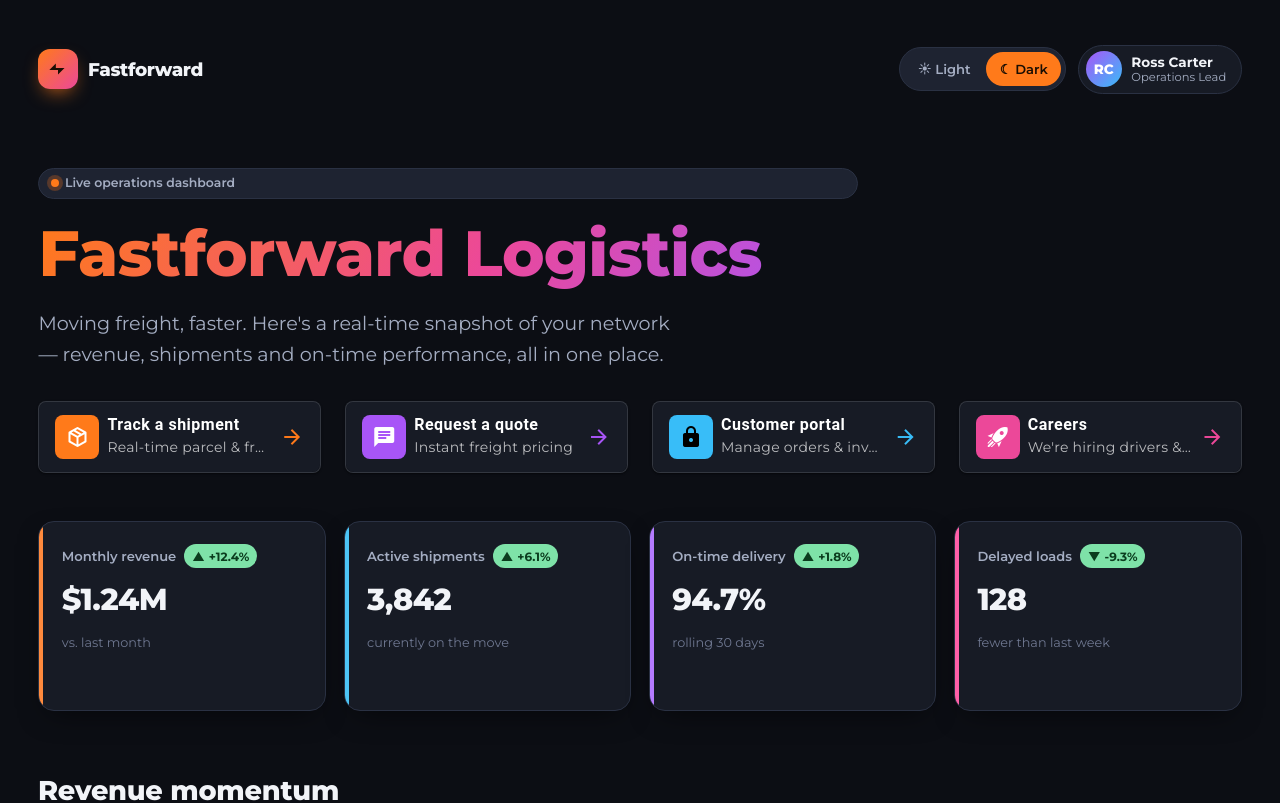
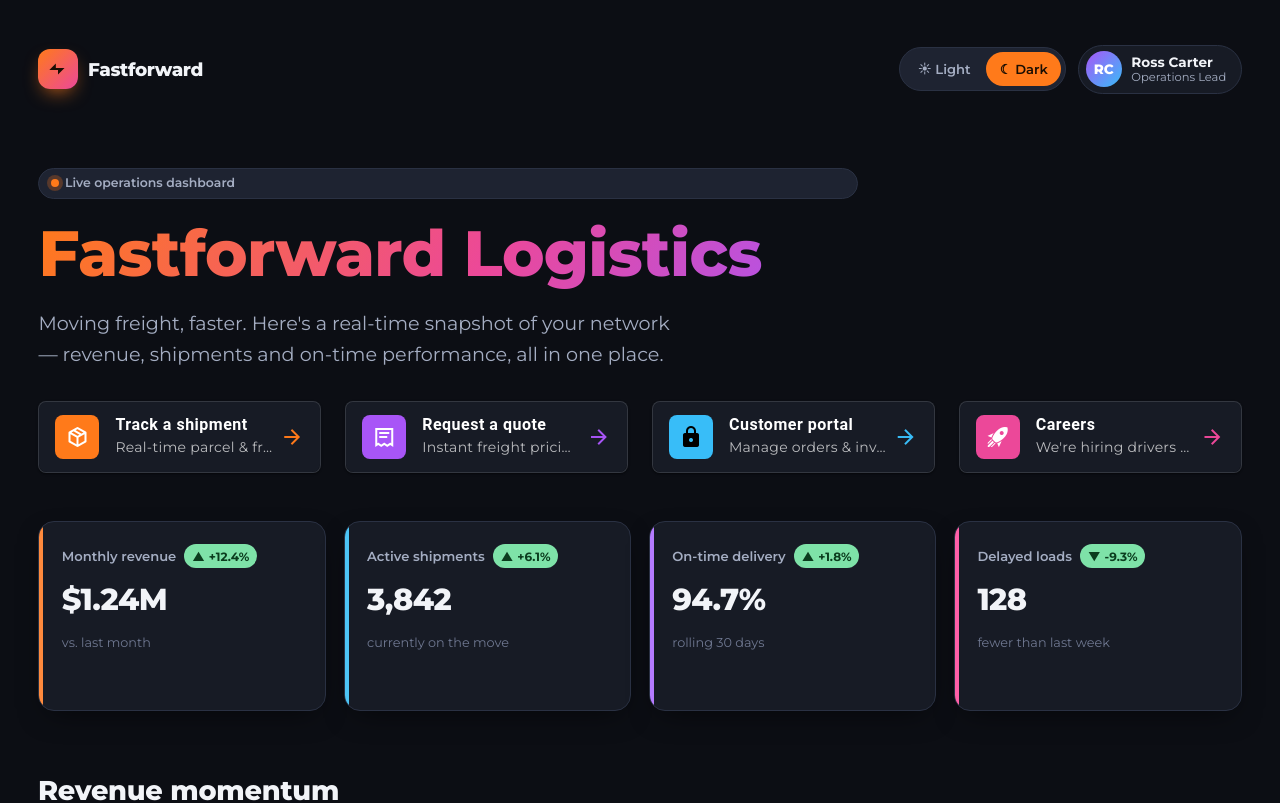
Before and after one commit to RausCa/lesson-6, a Vue app in the folder my-vue-app/: page / in a window 1280 px wide. Shown: the top 803 px of the page. Built offline with nearby package versions, Linux system fonts and the light colour scheme.

Commit message:
Add LinkButton component and configure Vercel deployment settings

```diff
--- /dev/null
+++ b/my-vue-app/src/components/LinkButton.vue
@@ -0,0 +1,61 @@
+<script setup lang="ts">
+withDefaults(
+  defineProps<{
+    /** The button text. */
+    label: string
+    /** Supporting text shown beneath the label. */
+    subtitle?: string
+    /** Destination URL the button links to. */
+    url?: string
+    /** Material Design Icon name, e.g. "mdi-rocket-launch". */
+    icon?: string
+    /** Vuetify theme colour used for the icon accent. */
+    color?: string
+  }>(),
+  {
+    subtitle: '',
+    url: '#',
+    icon: 'mdi-link-variant',
+    color: 'primary',
+  },
+)
+</script>
+
+<template>
+  <v-card :href="url" hover border rounded="lg" class="link-card">
+    <v-card-item>
+      <template #prepend>
+        <v-avatar :color="color" rounded="lg" size="44" class="me-2">
+          <v-icon :icon="icon" size="24" />
+        </v-avatar>
+      </template>
+
+      <v-card-title class="text-body-1 font-weight-bold">{{ label }}</v-card-title>
+      <v-card-subtitle v-if="subtitle">{{ subtitle }}</v-card-subtitle>
+
+      <template #append>
+        <v-icon icon="mdi-arrow-right" :color="color" class="link-arrow" />
+      </template>
+    </v-card-item>
+  </v-card>
+</template>
+
+<style scoped>
+.link-card {
+  transition:
+    transform 0.3s var(--ease),
+    box-shadow 0.3s var(--ease);
+}
+
+.link-card:hover {
+  transform: translateY(-5px);
+}
+
+.link-card :deep(.link-arrow) {
+  transition: transform 0.3s var(--ease);
+}
+
+.link-card:hover :deep(.link-arrow) {
+  transform: translateX(5px);
+}
+</style>
--- a/my-vue-app/src/components/QuickLinks.vue
+++ b/my-vue-app/src/components/QuickLinks.vue
@@ -1,8 +1,10 @@
 <script setup lang="ts">
+import LinkButton from './LinkButton.vue'
+
 interface QuickLink {
   title: string
   subtitle: string
-  href: string
+  url: string
   icon: string
   color: string
 }
@@ -11,28 +13,28 @@ const links: QuickLink[] = [
   {
     title: 'Track a shipment',
     subtitle: 'Real-time parcel & freight tracking',
-    href: '#',
+    url: '#',
     icon: 'mdi-package-variant-closed',
     color: 'primary',
   },
   {
     title: 'Request a quote',
     subtitle: 'Instant freight pricing',
-    href: '#',
-    icon: 'mdi-message-text',
+    url: '#',
+    icon: 'mdi-invoice-text-outline',
     color: 'secondary',
   },
   {
     title: 'Customer portal',
     subtitle: 'Manage orders & invoices',
-    href: '#',
+    url: '#',
     icon: 'mdi-lock',
     color: 'info',
   },
   {
     title: 'Careers',
     subtitle: "We're hiring drivers & dispatchers",
-    href: '#',
+    url: '#',
     icon: 'mdi-rocket-launch',
     color: 'magenta',
   },
@@ -42,48 +44,13 @@ const links: QuickLink[] = [
 <template>
   <v-row role="navigation" aria-label="Quick links">
     <v-col v-for="link in links" :key="link.title" cols="12" sm="6" md="3">
-      <v-card
-        :href="link.href"
-        hover
-        border
-        rounded="lg"
-        class="link-card"
-      >
-        <v-card-item>
-          <template #prepend>
-            <v-avatar :color="link.color" rounded="lg" size="44">
-              <v-icon :icon="link.icon" size="24" />
-            </v-avatar>
-          </template>
-
-          <v-card-title class="text-body-1 font-weight-bold">{{ link.title }}</v-card-title>
-          <v-card-subtitle>{{ link.subtitle }}</v-card-subtitle>
-
-          <template #append>
-            <v-icon icon="mdi-arrow-right" :color="link.color" class="link-arrow" />
-          </template>
-        </v-card-item>
-      </v-card>
+      <LinkButton
+        :label="link.title"
+        :subtitle="link.subtitle"
+        :url="link.url"
+        :icon="link.icon"
+        :color="link.color"
+      />
     </v-col>
   </v-row>
 </template>
-
-<style scoped>
-.link-card {
-  transition:
-    transform 0.3s var(--ease),
-    box-shadow 0.3s var(--ease);
-}
-
-.link-card:hover {
-  transform: translateY(-5px);
-}
-
-.link-card :deep(.link-arrow) {
-  transition: transform 0.3s var(--ease);
-}
-
-.link-card:hover :deep(.link-arrow) {
-  transform: translateX(5px);
-}
-</style>
```
Also changed, not shown: 1 other file (tests, documents, lock files or other folders).
